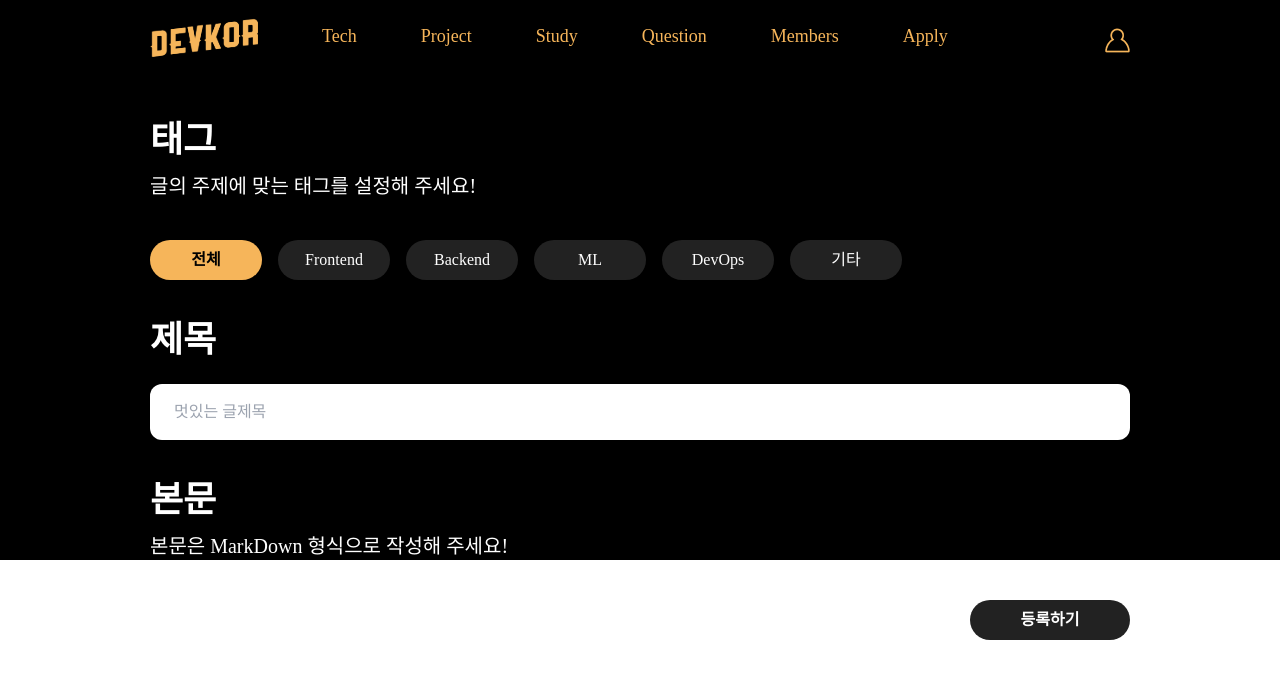
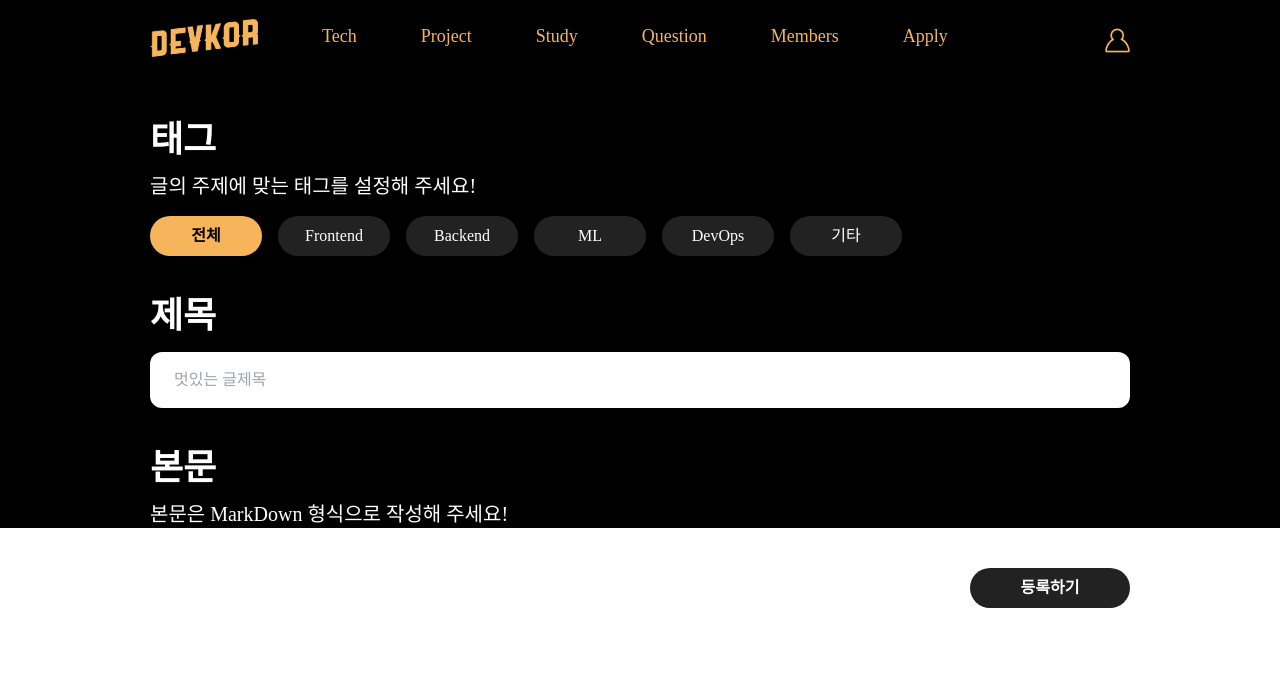
Before and after one commit to DevKor-Team/DEVKOR-front, a Next.js app: page /write in a window 1280 px wide. Shown: the top 678 px of the page. Built offline with nearby package versions, Linux system fonts and the light colour scheme.

Commit message:
fix: change margin size

```diff
--- a/pages/write.tsx
+++ b/pages/write.tsx
@@ -21,7 +21,7 @@ const Write: NextPage = () => {
             </p>
           </div>
         </div>
-        <div className="subjects mt-10">
+        <div className="subjects mt-4">
           <div className="flex items-center">
             {TagList.map((menu, idx) => (
               <TagButton
@@ -38,7 +38,7 @@ const Write: NextPage = () => {
           <div className="inline-block">
             <h1 className="text-4xl font-bold">제목</h1>
           </div>
-          <div className="relative mt-6">
+          <div className="relative mt-4">
             <input
               className="block p-4 pl-6 w-full text-base text-black bg-white rounded-xl outline-none"
               placeholder="멋있는 글제목"
```
